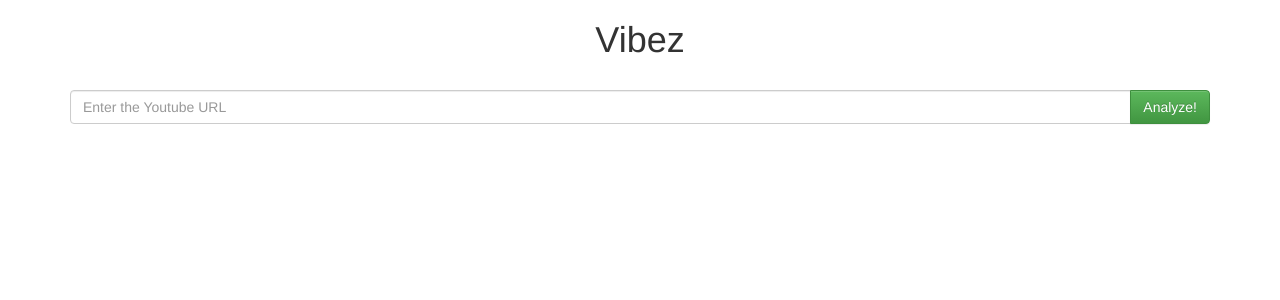
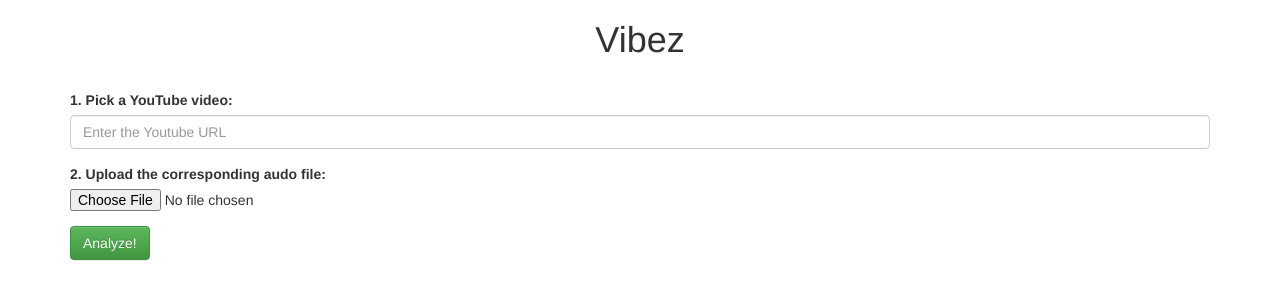
Before and after one commit to zhangty96/Vibez, a Flask app: page / in a window 1280 px wide. Shown: the top 300 px of the page. Run offline with Flask 2, Linux system fonts and the light colour scheme; some libraries are stand-ins or nearby versions.

Commit message:
Added file upload

```diff
--- a/app/templates/hello.html
+++ b/app/templates/hello.html
@@ -16,12 +16,15 @@
       <br>
       <form action="analyze" method="post" role="form">
         {{ form.csrf }}
-        <div class="input-group">
+        <div class="form-group">
+          <label for="url">1. Pick a YouTube video: </label>
           <input type="text" class="form-control" id="url" name="url" placeholder="Enter the Youtube URL">
-          <span class="input-group-btn">
-            <button type="submit" class="btn btn-success">Analyze!</button>
-          </span>
         </div>
+        <div class="form-group">
+          <label for "file">2. Upload the corresponding audo file: </label>
+          <input type="file" name="file">
+        </div>
+        <button type="submit" class="btn btn-success">Analyze!</button>
       </form>
       <br>
       {% with messages = get_flashed_messages(with_categories=true) %}
```
Also changed, not shown: app/templates/analyze.html (+7 -3 lines).
